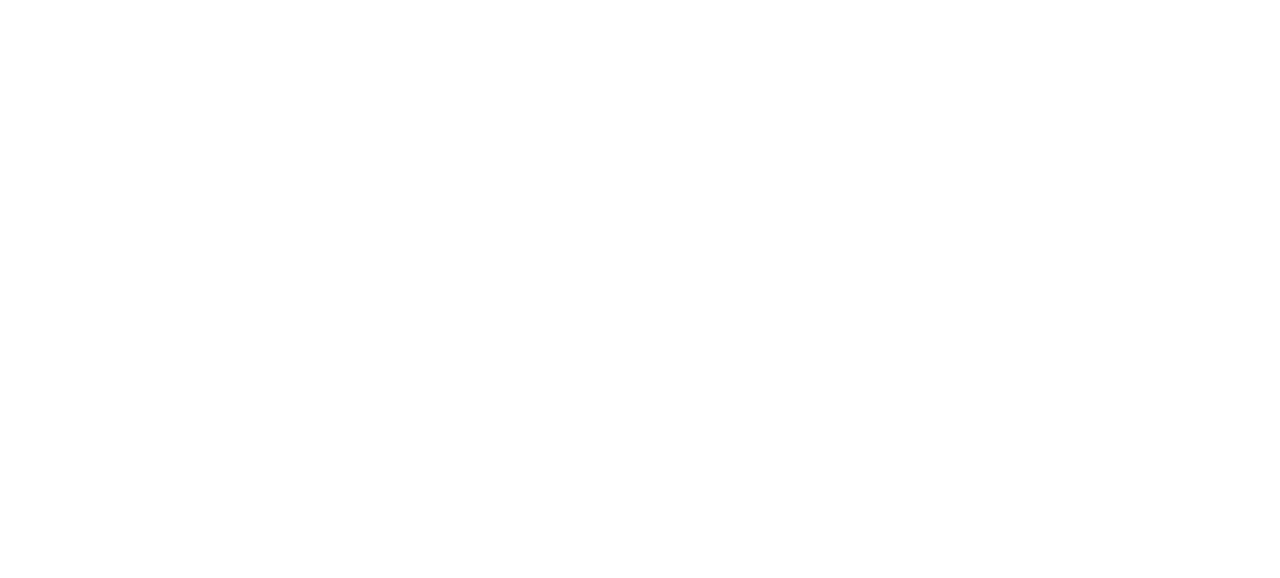
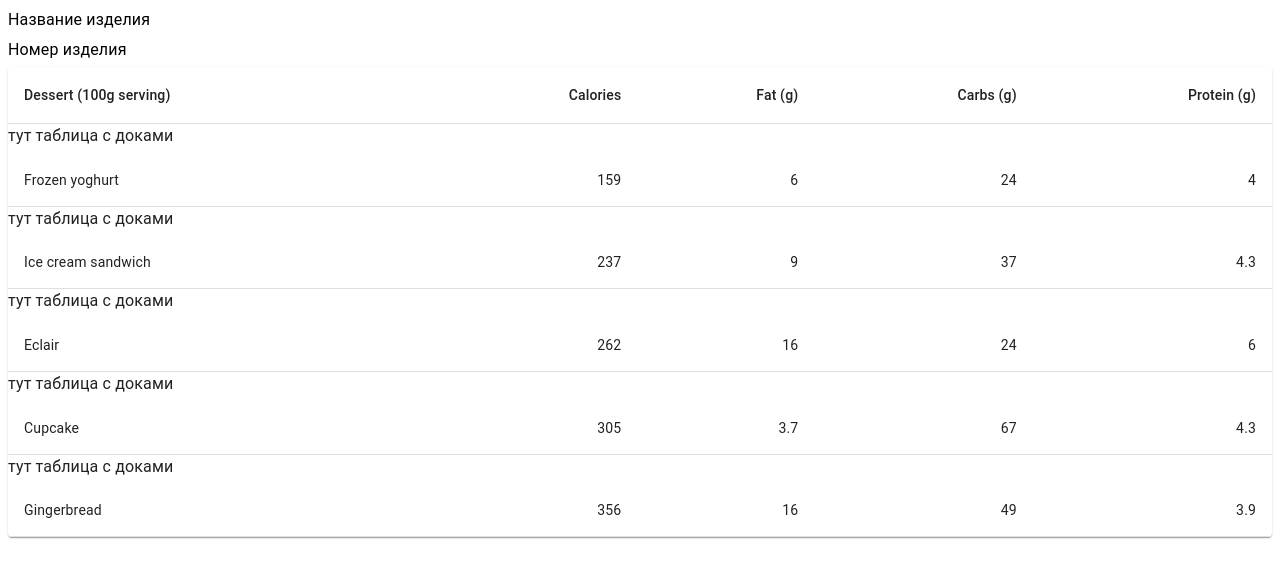
Before and after one commit to nik-prostok/prizm, a React (Create React App) app: page /unit in a window 1280 px wide. Shown: the top 578 px of the page. Built offline with nearby package versions, Linux system fonts and the light colour scheme.

Commit message:
подогнал под новые требования

```diff
--- /dev/null
+++ b/src/components/Documents/List.tsx
@@ -0,0 +1,11 @@
+import * as React from "react";
+import {Typography} from "@material-ui/core";
+
+export const DocumentsList = () => {
+
+    return (
+        <Typography variant="body1" gutterBottom>
+            тут таблица с доками
+        </Typography>
+    )
+}
--- /dev/null
+++ b/src/components/Info/Item.tsx
@@ -0,0 +1,15 @@
+import {Typography} from "@material-ui/core";
+import React from "react";
+
+export const InfoItem = () => {
+    return (
+        <React.Fragment>
+            <Typography variant="body1" gutterBottom>
+                Название изделия
+            </Typography>
+            <Typography variant="body1" gutterBottom>
+                Номер изделия
+            </Typography>
+        </React.Fragment>
+    )
+}
--- a/src/components/Steps/List.tsx
+++ b/src/components/Steps/List.tsx
@@ -7,6 +7,8 @@ import TableContainer from '@material-ui/core/TableContainer';
 import TableHead from '@material-ui/core/TableHead';
 import TableRow from '@material-ui/core/TableRow';
 import Paper from '@material-ui/core/Paper';
+
+import {DocumentsList} from "../Documents/List";
 
 function createData(name: string, calories: number, fat: number, carbs: number, protein: number) {
     return {name, calories, fat, carbs, protein};
@@ -20,17 +22,13 @@ const rows = [
     createData('Gingerbread', 356, 16.0, 49, 3.9),
 ];
 
-export interface StepListProps {
-
-}
-
 const useStyles = makeStyles(theme => ({
     table: {
         minWidth: 650,
     },
 }));
 
-export const List = () => {
+export const StepsList = () => {
 
     const classes = useStyles();
 
@@ -48,6 +46,8 @@ export const List = () => {
                 </TableHead>
                 <TableBody>
                     {rows.map((row) => (
+                        <React.Fragment>
+                            <DocumentsList/>
                             <TableRow key={row.name}>
                                 <TableCell component="th" scope="row">
                                     {row.name}
@@ -57,6 +57,7 @@ export const List = () => {
                                 <TableCell align="right">{row.carbs}</TableCell>
                                 <TableCell align="right">{row.protein}</TableCell>
                             </TableRow>
+                        </React.Fragment>
                     ))}
                 </TableBody>
             </Table>
--- a/src/screens/Root.tsx
+++ b/src/screens/Root.tsx
@@ -1,14 +1,12 @@
 import React from 'react';
 import {BrowserRouter, Route, Switch} from 'react-router-dom';
 
-import ScreensStepList from './Steps/List';
+import UnitItem from './Unit/View';
 
 const RootRouter = () => (
     <BrowserRouter>
         <Switch>
-            <Route path="/steps/list" component={ScreensStepList}/>
-            {/*<Route path="/user/create" component={ScreensUserForm} />
-            <Route path="/user/:id" component={ScreensUserForm} />*/}
+            <Route path="/unit" component={UnitItem}/>
         </Switch>
     </BrowserRouter>
 );
--- a/src/screens/Steps/List.tsx
+++ /dev/null
@@ -1,10 +0,0 @@
-import React from 'react';
-import {List} from '../../components/Steps/List';
-
-const ScreensUserForm = () => (
-    <React.Fragment>
-        <List/>
-    </React.Fragment>
-);
-
-export default ScreensUserForm;
--- /dev/null
+++ b/src/screens/Unit/View.tsx
@@ -0,0 +1,12 @@
+import React from 'react';
+import {StepsList} from '../../components/Steps/List';
+import {InfoItem} from '../../components/Info/Item';
+
+const ScreenUnit = () => (
+    <React.Fragment>
+        <InfoItem/>
+        <StepsList/>
+    </React.Fragment>
+);
+
+export default ScreenUnit;
```
Also changed, not shown: 1 other file (tests, documents, lock files or other folders). Lines whose indentation alone changed are shown as unchanged.
